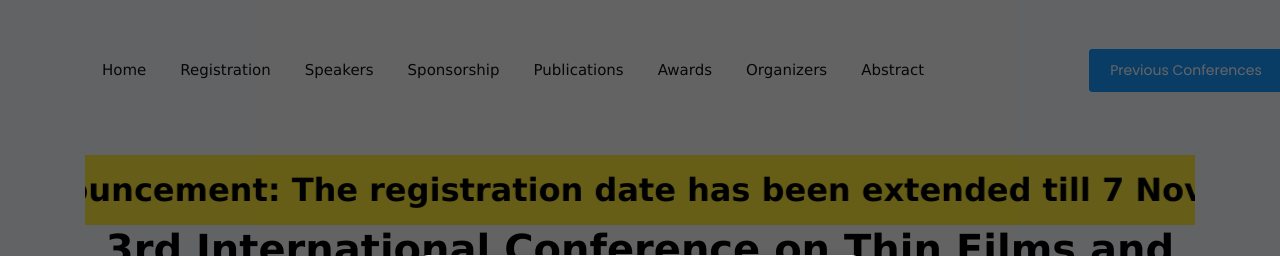
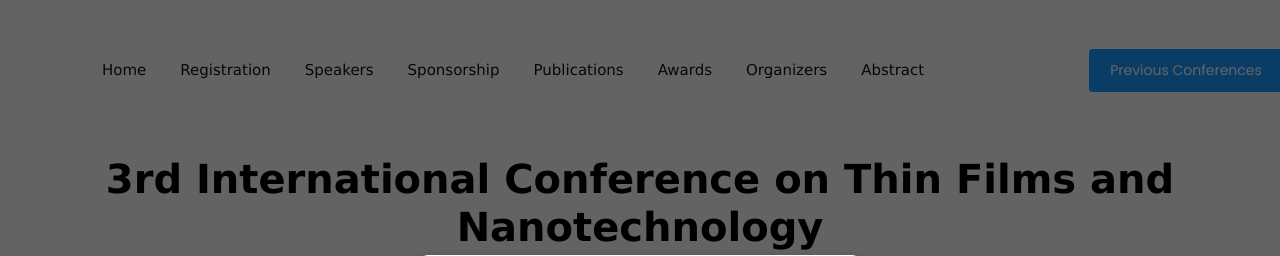
Before and after one commit to ictn-klc-2025/ictn2025, a Django app: page / in a window 1280 px wide. Shown: the top 256 px of the page. Run offline with Django 4.2, Linux system fonts and the light colour scheme; some libraries are stand-ins or nearby versions.

Commit message:
added speaker and removed announcement bar

```diff
--- a/templates/home.html
+++ b/templates/home.html
@@ -5,62 +5,6 @@
 
 
 {% block banner %}
- <div class="announcement-bar">
-  <h1>📢 Announcement: The registration date has been extended till 7 November 2025!</h1>
-</div>
-
-<style>
-  .announcement-bar {
-    width: 100%;
-    background-color: #ffeb3b; /* bright yellow */
-    color: #000; /* black text */
-    overflow: hidden;
-    white-space: nowrap;
-    position: relative;
-    height: 70px;
-    display: flex;
-    align-items: center;
-    z-index: 10; /* LOWER than sidebar */
-  }
-
-  .announcement-bar h1 {
-    display: inline-block;
-    position: absolute;
-    will-change: transform;
-    animation: scrollText 12s linear infinite;
-    font-size: clamp(1rem, 4vw, 2rem); /* responsive text size */
-    font-weight: 700;
-    margin: 0;
-    line-height: 1.2;
-    padding-left: 10px;
-  }
-
-  @keyframes scrollText {
-    0% {
-      transform: translateX(100%);
-    }
-    100% {
-      transform: translateX(-100%);
-    }
-  }
-
-  .announcement-bar:hover h1 {
-    animation-play-state: paused;
-  }
-
-  /* Optional: make sure sidebar appears above */
-  .sidebar {
-    position: relative;
-    z-index: 9999; /* higher priority */
-  }
-
-  @media (max-width: 768px) {
-    .announcement-bar {
-      height: 50px;
-    }
-  }
-</style>
-
 
 <h1 class="font-weight-semibold">3rd International Conference on Thin Films and Nanotechnology</h1>
 
```
Also changed, not shown: templates/speakers.html (+27 -4 lines), otherstatic/assets/images/ictnklc_pics/RashiK.jpg (added).
